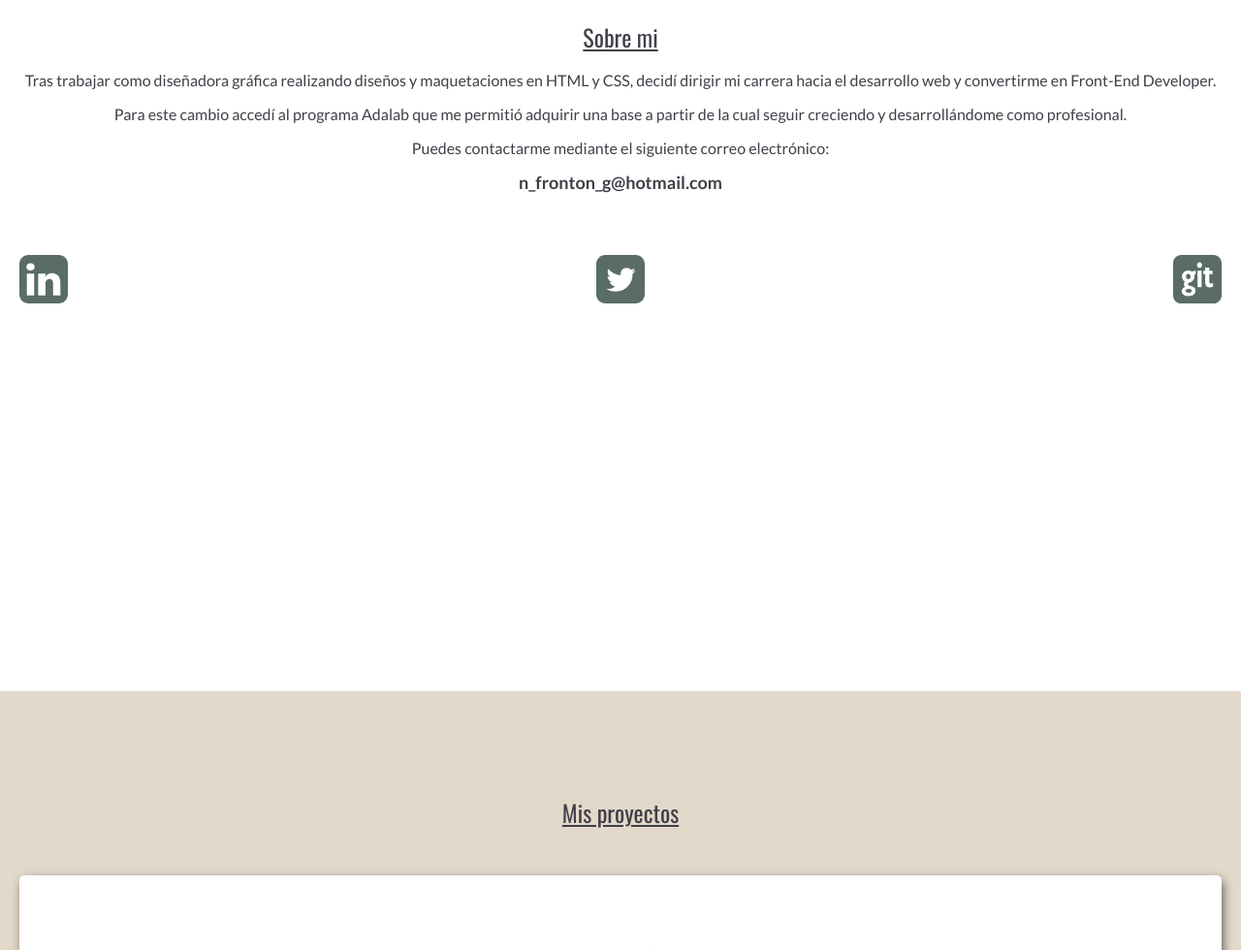
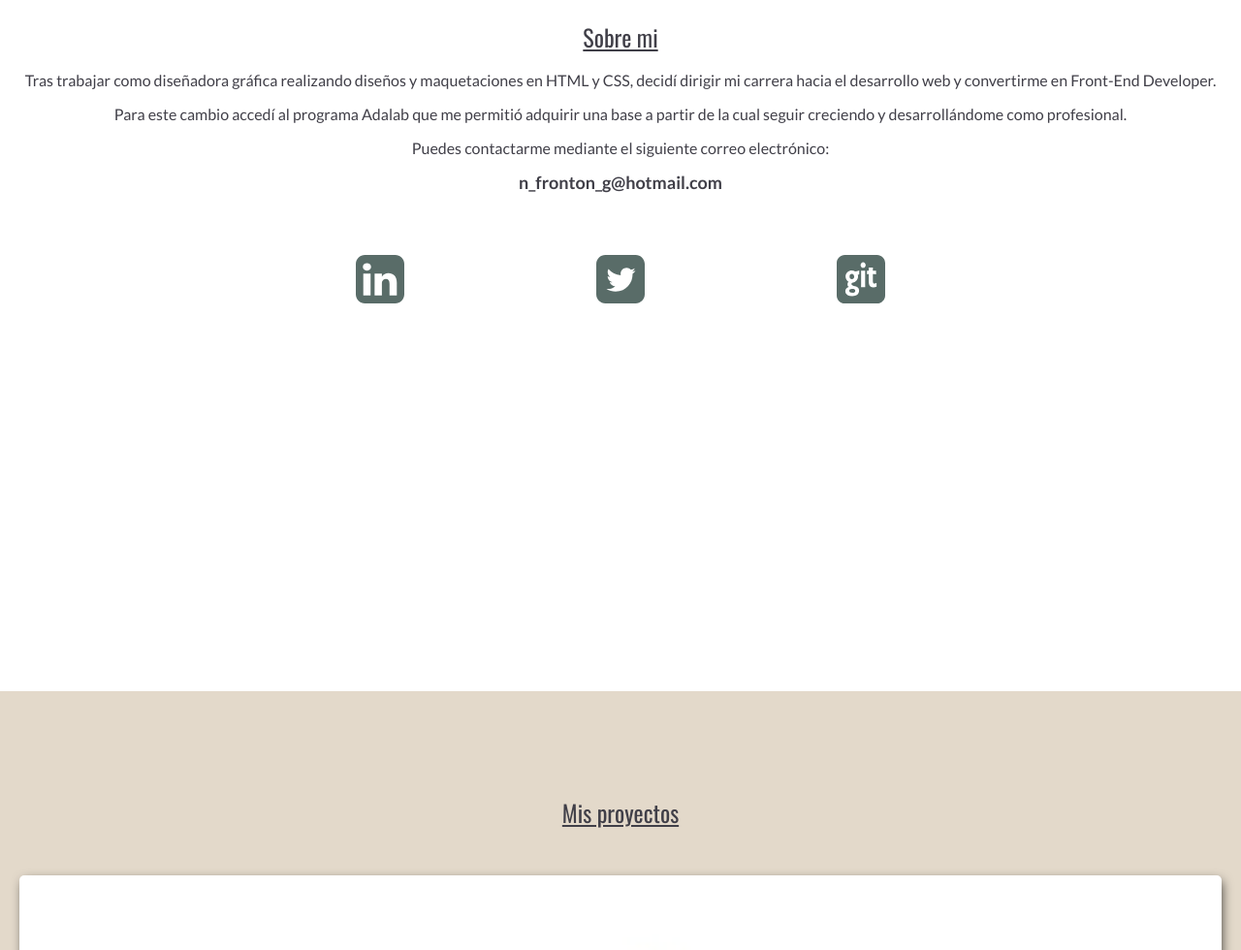
Before and after one commit to Noelia-F/Noelia-F.github.io, a website: page index.html in a window 1280 px wide. Shown: the part 887-1867 px from the top of the page at 97% size. Drawn offline with nearby package versions, Linux system fonts and the light colour scheme.

Commit message:
responsive about me

```diff
--- a/scss/components/_socialmedia.scss
+++ b/scss/components/_socialmedia.scss
@@ -32,3 +32,17 @@
 .github{
 	background-image: url("/images/github.svg");
 }
+
+
+@media all and (min-width: 400px) {
+	.social{
+		justify-content: space-around;
+	}
+}
+
+@media all and (min-width: 768px) {
+	.social{
+		width: 60%;
+		margin: auto;
+	}
+}
```
Also changed, not shown: css/main.css.
